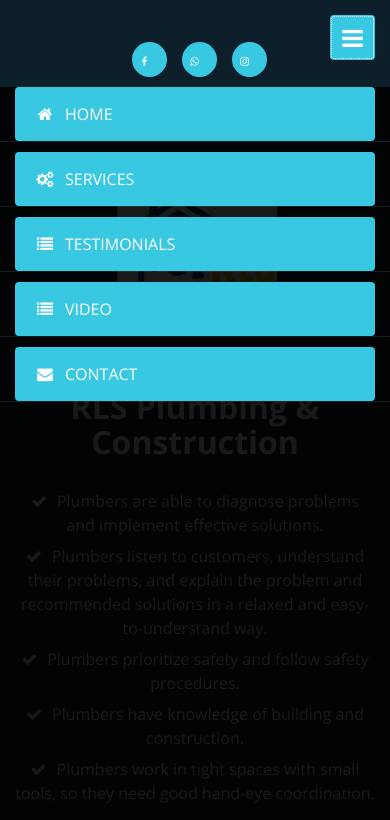
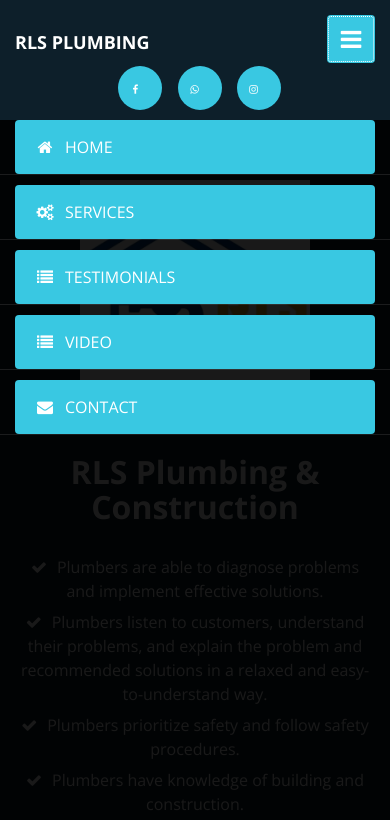
Before and after one commit to Prashan1984/RLS-Plumbing, a plain HTML site: page index.html in a window 390 px wide. Both pictures are taken after a click on the link 352 px from the left and 37 px from the top of the page. Shown: the top 820 px of the page. Drawn offline with nearby package versions, Linux system fonts and the light colour scheme; a script that the page names is missing.

Commit message:
Polish mobile menu and accessibility
- sync menu open state with aria-expanded via setMenuOpen helper
- enable pinch-zoom by dropping user-scalable=no from viewport
- add logo text, hamburger button labels, hero alt text, tel: link
- drop unused Google Map plugin and main.js script tags
- enlarge hamburger button and center the hero image

```diff
--- a/css/templatemo_style.css
+++ b/css/templatemo_style.css
@@ -263,6 +263,13 @@
 .site-header .logo {
   margin-top: 42px;
 }
+.site-header .logo a {
+  font-size: 18px;
+  font-weight: 700;
+  color: #ffffff;
+  text-transform: uppercase;
+  white-space: nowrap;
+}
 .site-header.scrolled {
   background: #0d1f2a;
 }
@@ -365,11 +372,11 @@
   font-size: 24px;
   background-color: #39c8e2;
   color: #ffffff;
-  width: 45px;
-  height: 45px;
+  width: 48px;
+  height: 48px;
   display: block;
   text-align: center;
-  line-height: 45px;
+  line-height: 48px;
   position: fixed;
   top: 15px;
   right: 15px;
@@ -405,8 +412,8 @@
     display: flex;
     align-items: center;
     justify-content: center;
-    width: 35px;
-    height: 35px;
+    width: 44px;
+    height: 44px;
     background: #39c8e2;
     border-radius: 50%;
     color: white;
@@ -749,7 +756,8 @@
   }
   .top-c .topc-img {
     margin-top: 60px;
-    margin-left: 70px;
+    margin-left: auto;
+    margin-right: auto;
   }
   .top-c h3.topc-title {
     margin-top: 60px;
--- a/index.html
+++ b/index.html
@@ -4,7 +4,7 @@
     <meta charset="utf-8">
     <title>RLS Plumbing</title>
     <meta name="description" content="">
-    <meta name="viewport" content="width=device-width, initial-scale=1.0, maximum-scale=1.0, user-scalable=no">
+    <meta name="viewport" content="width=device-width, initial-scale=1.0">
 
     <!-- Bootstrap Stylesheet -->
     <link rel="stylesheet" href="css/bootstrap.min.css">
@@ -44,9 +44,7 @@
         <div class="container">
             <div class="row">
                 <div class="menu-holder">
-                    <div class="col-md-3 col-sm-2 logo">
-
-                   </div>
+<div class="col-md-3 col-sm-2 logo"><a href="#">RLS Plumbing</a></div>
                     <div class="col-md-7 col-sm-8">
                         <nav class="main-menu hidden-xs">
                             <ul>
@@ -68,7 +66,7 @@
                 </div>
 
                 <div class="text-right visible-xs">
-                    <a href="#" id="mobile_menu"><span class="fa fa-bars"></span></a>
+                    <a href="#" id="mobile_menu" aria-label="Menu" aria-controls="responsive-menu" aria-expanded="false"><span class="fa fa-bars"></span></a>
                 </div>
             </div>
         </div>
@@ -78,9 +76,9 @@
     <div class="top-c">
         <div class="container">
             <div class="row">
-                <div class="col-md-offset-1 col-lg-5 col-md-5 col-xs-offset-1 col-sm-5 col-xs-8 col-xs-offset-2">
+                <div class="col-md-offset-1 col-lg-5 col-md-5 col-sm-5 col-xs-8 col-xs-offset-2">
                     <div class="topc-img">
-                        <img src="images/RLS.png"alt="">
+                        <img src="images/RLS.png" alt="RLS Plumbing and Construction">
                     </div>
                 </div>
                 <div class="col-lg-6 col-md-6 col-sm-6 col-xs-12">
@@ -200,7 +198,7 @@
                <div class="col-md-5 contact-info">
                    <p>PLease enter your name and email address <br><br>How can we help you?</p>
                    <ul>
-                       <li><i class="fa fa-phone"></i> +27 76 752 7707</li>
+                       <li><i class="fa fa-phone"></i> <a href="tel:+27767527707">+27 76 752 7707</a></li>
                        <li><i class="fa fa-map-marker"></i> 50 Alcantara Crescent Wesbank Kuils River 7580 </li>
                    </ul>
                </div> <!-- .col-md-5 -->
@@ -243,9 +241,7 @@
 
 
     <script src="js/vendor/jquery-1.10.1.min.js"></script>
-    <script src="js/vendor/jquery.gmap3.min.js"></script>
     <script src="js/plugins.js"></script>
-    <script src="js/main.js"></script>
     <script src="js/mobile-menu.js"></script>
 </body>
 </html>
--- a/js/mobile-menu.js
+++ b/js/mobile-menu.js
@@ -10,24 +10,29 @@
     syncMenuTop();
     window.addEventListener('resize', syncMenuTop);
 
+    const setMenuOpen = function(isOpen) {
+        responsiveMenu.classList.toggle('open', isOpen);
+        mobileMenuButton.setAttribute('aria-expanded', isOpen ? 'true' : 'false');
+    };
+
     // Toggle menu when clicking the menu button
     mobileMenuButton.addEventListener('click', function(e) {
         e.preventDefault();
-        responsiveMenu.classList.toggle('open');
+        setMenuOpen(!responsiveMenu.classList.contains('open'));
     });
 
     // Close menu when clicking menu items
     const menuItems = responsiveMenu.getElementsByTagName('a');
     for (let item of menuItems) {
         item.addEventListener('click', function() {
-            responsiveMenu.classList.remove('open');
+            setMenuOpen(false);
         });
     }
 
     // Close menu when clicking outside
     document.addEventListener('click', function(e) {
         if (!responsiveMenu.contains(e.target) && !mobileMenuButton.contains(e.target)) {
-            responsiveMenu.classList.remove('open');
+            setMenuOpen(false);
         }
     });
 });
```
